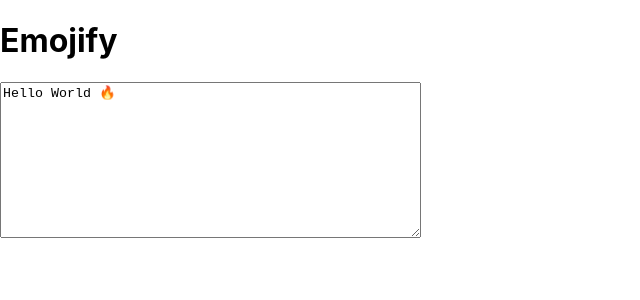
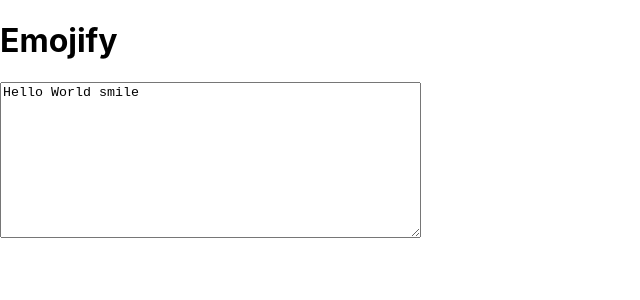
Before and after one commit to AkashRajpurohit/emojify, a React (Create React App) app: page / in a window 1280 px wide. Shown: the top 300 px of the page, without its empty margins (0-640 px from the left). Built offline with nearby package versions, Linux system fonts and the light colour scheme.

Commit message:
:sparkles: textbox for user

```diff
--- a/package.json
+++ b/package.json
@@ -3,6 +3,7 @@
   "version": "0.1.0",
   "private": true,
   "dependencies": {
+    "emoji.json": "12.0.0",
     "react": "^16.8.6",
     "react-dom": "^16.8.6",
     "react-scripts": "3.0.1"
--- a/src/components/EmojiTextBox.js
+++ b/src/components/EmojiTextBox.js
@@ -1,12 +1,21 @@
-import React from 'react'
+import React, { useState } from 'react'
 import EmojiContext from '../EmojiContext'
 
-const EmojiTextBox = props => (
-  <EmojiContext.Consumer>
-    {data => (
-      <textarea {...props} value={"Hello World smile".replace('smile', data.emojis.smile)} rows="10" cols="50" />
-    )}
-  </EmojiContext.Consumer>
-)
+const EmojiTextBox = props => {
+  const [text, setText] = useState('Hello World smile')
+  return (
+    <EmojiContext.Consumer>
+      {data => (
+        <textarea
+          {...props}
+          value={text}
+          rows="10"
+          cols="50"
+          onChange={e => setText(e.target.value)}
+        />
+      )}
+    </EmojiContext.Consumer>
+  )
+}
 
 export default EmojiTextBox
```
Also changed, not shown: 2 other files (tests, documents, lock files or other folders).
